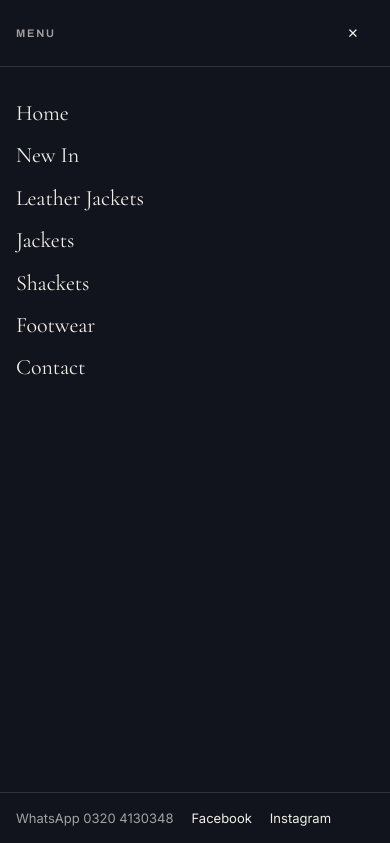
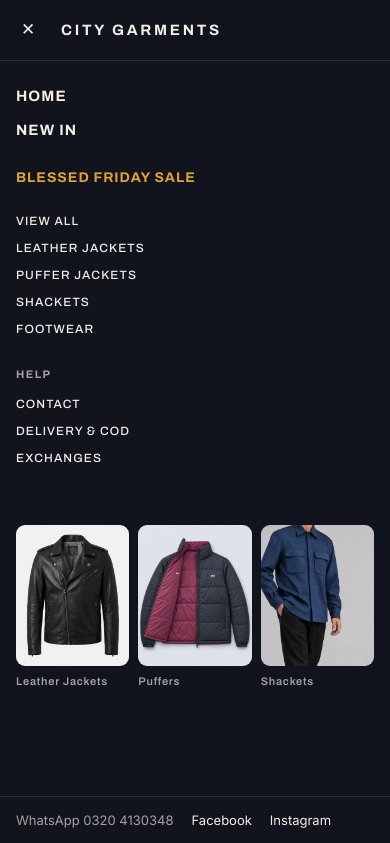
Before and after one commit to asadshafiq170/city-garments-website, a plain HTML site: page index.html in a window 390 px wide. Both pictures are taken after a click on the button 27 px from the left and 30 px from the top of the page. Shown: the top 843 px of the page. Drawn offline with nearby package versions, Linux system fonts and the light colour scheme.

Commit message:
Menu as a side panel: grouped links on the left, category pictures on the right
The owner set our near-empty full-screen menu beside his reference.
The menu now slides in from the left over a dimmed, blurred page -
full width on a phone, a little over half the screen on anything
wider. Links are small capitals in groups: Home and New In, the sale
(the one amber link before it is touched), the five rails, and help.
Three category pictures with captions stand beside them. The close
button sits where the menu button was, a click outside closes it, and
the focus trap, scroll lock and focus return are unchanged.

Not pushed to main: production deploys are paused for this billing cycle.

Co-Authored-By: Claude Fable 5.2 <noreply@anthropic.com>

```diff
--- a/index.html
+++ b/index.html
@@ -131,31 +131,45 @@ h1,h2,h3{font-family:var(--font-serif);font-weight:500;text-wrap:balance;margin:
 /* ---------- mobile drawer ---------- */
 .scrim{position:fixed;inset:0;background:rgba(17,20,28,.6);z-index:70;opacity:0;pointer-events:none;transition:opacity .25s}
 .scrim.on{opacity:1;pointer-events:auto}
-/* The menu is a full-screen panel of serif links and nothing else. While it is closed it is
-   not just off-screen but hidden, so Tab never lands inside it. */
-.drawer{position:fixed;inset:0;background:var(--bg);z-index:80;display:flex;flex-direction:column;overflow-y:auto;
-  opacity:0;visibility:hidden;transition:opacity .32s ease,visibility 0s linear .32s;
-  padding-top:env(safe-area-inset-top,0px);padding-bottom:env(safe-area-inset-bottom,0px);
-  padding-left:env(safe-area-inset-left,0px);padding-right:env(safe-area-inset-right,0px)}
-.drawer.on{opacity:1;visibility:visible;transition:opacity .32s ease,visibility 0s}
+@supports ((backdrop-filter:blur(2px)) or (-webkit-backdrop-filter:blur(2px))){.scrim{-webkit-backdrop-filter:blur(7px);backdrop-filter:blur(7px)}}
+/* The menu is a panel that slides in from the left over a blurred page: on a phone it fills the
+   screen, on a wider one it takes a little over half. Links sit in groups down the left - the
+   two main ones, the sale, the rails, help - and three category pictures stand on the right.
+   While it is closed it is hidden as well as off-screen, so Tab never lands inside it. */
+.drawer{position:fixed;inset:0 auto 0 0;width:100%;background:var(--bg);z-index:80;display:flex;flex-direction:column;overflow-y:auto;
+  transform:translateX(-102%);visibility:hidden;transition:transform .5s cubic-bezier(.2,.7,.2,1),visibility 0s linear .5s;
+  padding-top:env(safe-area-inset-top,0px);padding-bottom:env(safe-area-inset-bottom,0px);padding-left:env(safe-area-inset-left,0px)}
+@media (min-width:760px){.drawer{width:min(1020px,max(56vw,640px));border-right:1px solid var(--line)}}
+.drawer.on{transform:none;visibility:visible;transition:transform .5s cubic-bezier(.2,.7,.2,1),visibility 0s}
 body.nav-open{overflow:hidden}
-.drawer-head{display:flex;align-items:center;justify-content:space-between;padding:12px var(--gutter);border-bottom:1px solid var(--line)}
-.drawer-body{flex:1;display:grid;align-content:start;width:100%;padding:26px var(--gutter) 30px}
-@media (min-width:860px){.drawer-body{align-content:center;padding-block:40px}}
-.drawer nav{display:flex;flex-direction:column;gap:2px}
-.drawer nav a{font-family:var(--font-serif);font-size:clamp(22px,3vw,30px);font-weight:400;line-height:1.2;letter-spacing:-.005em;
-  text-decoration:none;padding:7px 0;width:fit-content}
+.drawer-head{display:flex;align-items:center;gap:12px;padding:9px var(--gutter);border-bottom:1px solid var(--line)}
+.drawer-head .icon-btn{margin-left:-9px;font-size:17px}
+.drawer-body{flex:1;display:grid;gap:30px;align-content:start;padding:24px var(--gutter) 30px}
+@media (min-width:760px){.drawer-body{grid-template-columns:minmax(0,1fr) minmax(190px,270px);gap:40px;padding-block:30px 36px}}
+.drawer nav{display:flex;flex-direction:column;align-items:flex-start}
+.drawer nav a{font-family:var(--font-display);text-transform:uppercase;text-decoration:none}
 .drawer nav a:hover{color:var(--accent)}
-.drawer-foot{display:flex;flex-wrap:wrap;gap:6px 18px;padding:16px var(--gutter);border-top:1px solid var(--line);font-size:13px;color:var(--muted)}
+.dn-main{display:grid;gap:11px;margin-bottom:26px}
+.dn-main a{font-size:15px;font-weight:700;letter-spacing:.07em}
+/* the sale is the one link in the menu that is amber before it is touched */
+.dn-sale{font-size:14px;font-weight:700;letter-spacing:.07em;color:var(--accent);margin-bottom:24px}
+.drawer nav a.dn-sale:hover{color:var(--accent-hover)}
+.dn-list{display:grid;gap:9px;margin-bottom:28px}
+.dn-list a{font-size:12px;font-weight:500;letter-spacing:.09em}
+.dn-label{font-family:var(--font-display);font-size:11px;font-weight:700;letter-spacing:.13em;text-transform:uppercase;color:var(--muted);margin-bottom:12px}
+.drawer-pics{display:grid;grid-template-columns:repeat(3,minmax(0,1fr));gap:9px;align-content:start}
+@media (min-width:760px){.drawer-pics{grid-template-columns:1fr;gap:20px}}
+.drawer-pics a{display:block;text-decoration:none;font-family:var(--font-display);font-size:11px;font-weight:600;letter-spacing:.07em;color:var(--muted)}
+.drawer-pics img{width:100%;aspect-ratio:4/5;object-fit:cover;background:var(--surface);border-radius:var(--radius-sm);margin-bottom:7px}
+.drawer-pics a:hover{color:var(--accent)}
+.drawer-foot{display:flex;flex-wrap:wrap;gap:6px 18px;padding:14px var(--gutter);border-top:1px solid var(--line);font-size:13px;color:var(--muted)}
 .drawer-foot a{color:var(--text);text-decoration:none}
 .drawer-foot a:hover{color:var(--accent)}
-/* The links rise in one after another as the panel opens. */
+/* once the panel is in, its two columns rise into place one after the other */
 @media (prefers-reduced-motion: no-preference){
-  .drawer nav a{opacity:0;transform:translateY(18px)}
-  .drawer.on nav a{opacity:1;transform:none;
-    transition:opacity .5s ease,transform .7s cubic-bezier(.2,.7,.2,1),color .15s ease;transition-delay:calc(.07s + var(--i,0) * .05s),calc(.07s + var(--i,0) * .05s),0s}
-  .drawer nav a:nth-child(2){--i:1}.drawer nav a:nth-child(3){--i:2}.drawer nav a:nth-child(4){--i:3}
-  .drawer nav a:nth-child(5){--i:4}.drawer nav a:nth-child(6){--i:5}.drawer nav a:nth-child(7){--i:6}
+  .drawer-body > *{opacity:0;transform:translateY(16px)}
+  .drawer.on .drawer-body > *{opacity:1;transform:none;transition:opacity .5s ease .22s,transform .7s cubic-bezier(.2,.7,.2,1) .22s}
+  .drawer.on .drawer-body > :nth-child(2){transition-delay:.34s}
 }
 
 /* ---------- hero ---------- */
@@ -822,19 +836,35 @@ footer li a{display:inline-block;padding:4px 0}
 
 <aside class="drawer" id="navDrawer" role="dialog" aria-modal="true" aria-label="Menu" aria-hidden="true">
   <div class="drawer-head">
-    <span class="eyebrow">Menu</span>
     <button class="icon-btn" data-close-nav aria-label="Close menu">&#10005;</button>
+    <span class="brandmark">City Garments</span>
   </div>
   <div class="drawer-body">
     <nav aria-label="Menu">
-      <a href="#top" data-close-nav>Home</a>
-      <a href="#c-all" data-close-nav>New In</a>
-      <a href="#c-leather" data-close-nav>Leather Jackets</a>
-      <a href="#c-jackets" data-close-nav>Jackets</a>
-      <a href="#c-shackets" data-close-nav>Shackets</a>
-      <a href="#c-footwear" data-close-nav>Footwear</a>
-      <a href="#contact" data-close-nav>Contact</a>
+      <div class="dn-main">
+        <a href="#top" data-close-nav>Home</a>
+        <a href="#c-all" data-close-nav>New In</a>
+      </div>
+      <a class="dn-sale" href="#c-leather" data-close-nav>Blessed Friday Sale</a>
+      <div class="dn-list">
+        <a href="#c-all" data-close-nav>View all</a>
+        <a href="#c-leather" data-close-nav>Leather jackets</a>
+        <a href="#c-jackets" data-close-nav>Puffer jackets</a>
+        <a href="#c-shackets" data-close-nav>Shackets</a>
+        <a href="#c-footwear" data-close-nav>Footwear</a>
+      </div>
+      <span class="dn-label">Help</span>
+      <div class="dn-list">
+        <a href="#contact" data-close-nav>Contact</a>
+        <a href="#contact" data-close-nav>Delivery &amp; COD</a>
+        <a href="#contact" data-close-nav>Exchanges</a>
+      </div>
     </nav>
+    <div class="drawer-pics">
+      <a href="#c-leather" data-close-nav><img src="img/CG-L30-a.webp" alt="Black leather biker jacket" width="800" height="1000" loading="lazy">Leather Jackets</a>
+      <a href="#c-jackets" data-close-nav><img src="img/ed-jackets.webp" alt="Black and maroon reversible puffer jacket, shown open" width="1200" height="900" loading="lazy">Puffers</a>
+      <a href="#c-shackets" data-close-nav><img src="img/ed-shackets.webp" alt="Model wearing the blue herringbone shacket" width="1200" height="900" loading="lazy">Shackets</a>
+    </div>
   </div>
   <div class="drawer-foot">
     <span>WhatsApp 0320 4130348</span>
@@ -1734,6 +1764,7 @@ function openNav(){
   if (navDrawer.classList.contains('on')) return;
   navReturn = document.activeElement;
   navDrawer.classList.add('on'); navDrawer.setAttribute('aria-hidden','false');
+  scrim.classList.add('on');
   document.body.classList.add('nav-open');
   burger.setAttribute('aria-expanded','true');
   navDrawer.querySelector('[data-close-nav]').focus();
@@ -1741,6 +1772,7 @@ function openNav(){
 function closeNav(){
   const wasOpen = navDrawer.classList.contains('on');
   navDrawer.classList.remove('on'); navDrawer.setAttribute('aria-hidden','true');
+  if (!cartDrawer.classList.contains('on')) scrim.classList.remove('on');
   document.body.classList.remove('nav-open');
   burger.setAttribute('aria-expanded','false');
   if (wasOpen && navReturn && document.contains(navReturn)) navReturn.focus();
```
